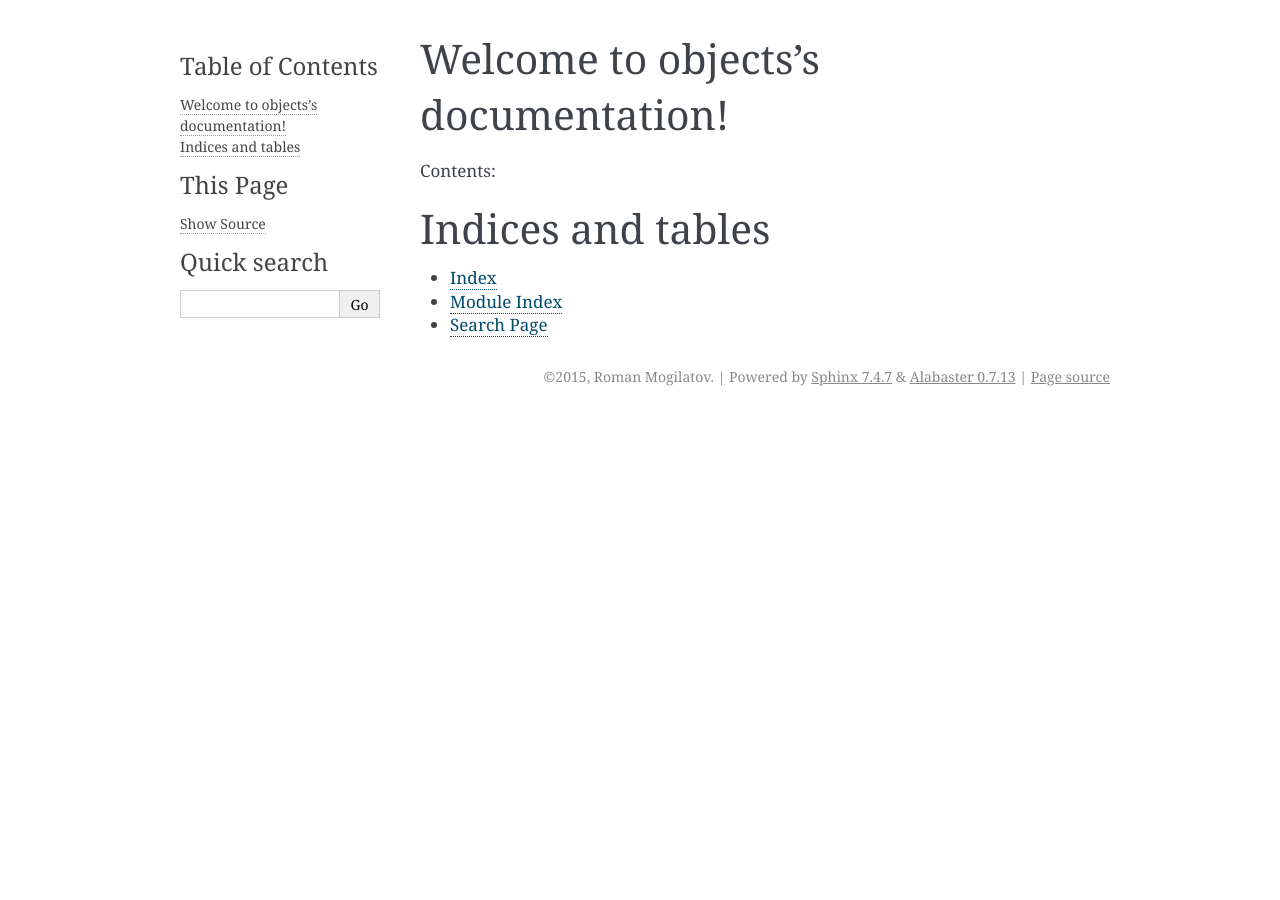
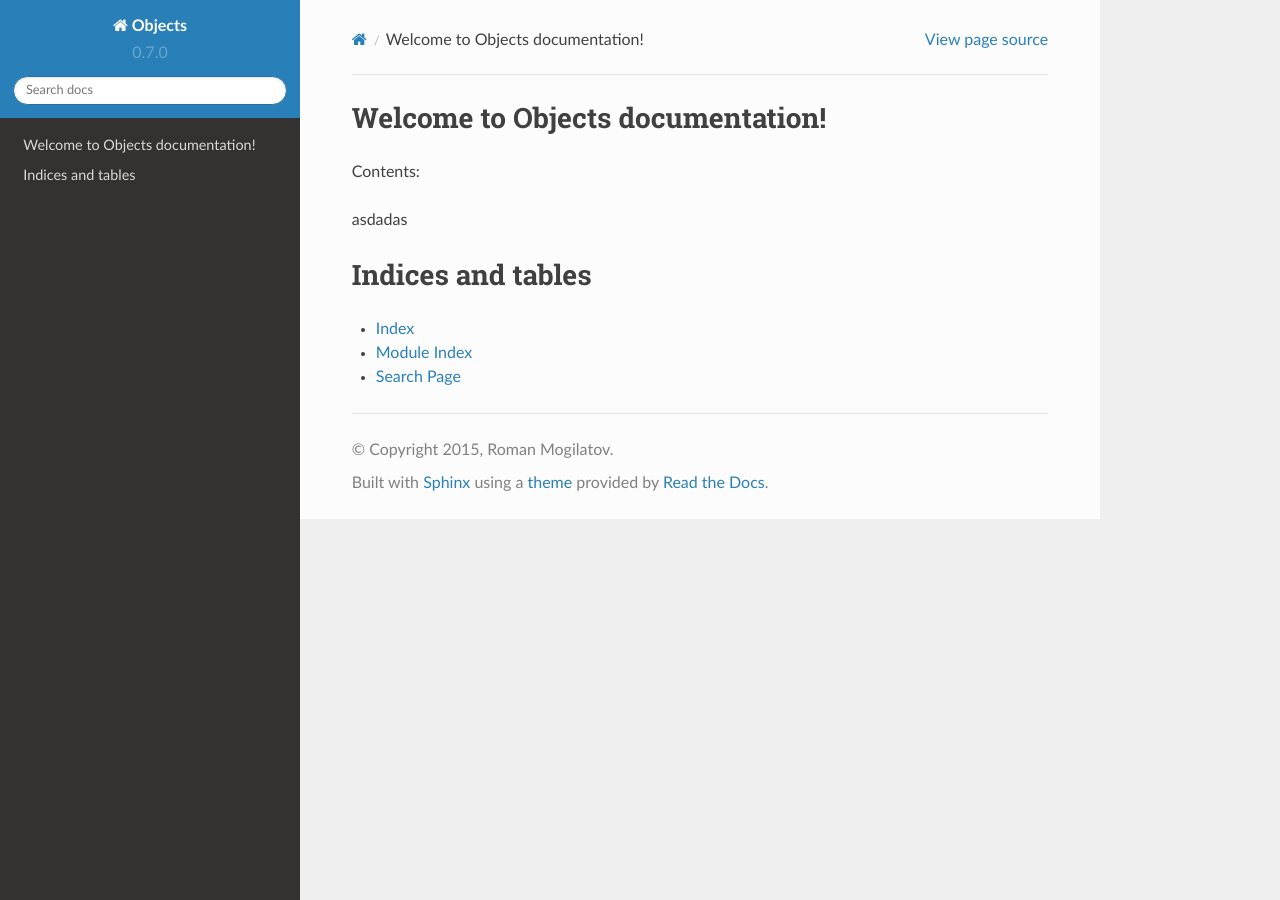
Before and after one commit to ets-labs/python-dependency-injector, a Sphinx documentation site: the page built from docs/index.rst, in a window 1280 px wide. Built offline with Sphinx 7.4.7 and the Read the Docs theme 2.0.0, drawn with Linux system fonts in a browser that asks for light colours.

Commit message:
Adding rtd theme, name update

```diff
--- a/docs/conf.py
+++ b/docs/conf.py
@@ -1,6 +1,6 @@
 # -*- coding: utf-8 -*-
 #
-# objects documentation build configuration file, created by
+# Objects documentation build configuration file, created by
 # sphinx-quickstart on Wed Apr  1 17:36:06 2015.
 #
 # This file is execfile()d with the current directory set to its
@@ -46,7 +46,7 @@
 master_doc = 'index'
 
 # General information about the project.
-project = u'objects'
+project = u'Objects'
 copyright = u'2015, Roman Mogilatov'
 author = u'Roman Mogilatov'
 
@@ -202,6 +202,17 @@
 # Output file base name for HTML help builder.
 htmlhelp_basename = 'objectsdoc'
 
+# on_rtd is whether we are on readthedocs.org, this line of code grabbed from
+# docs.readthedocs.org
+on_rtd = os.environ.get('READTHEDOCS', None) == 'True'
+
+if not on_rtd:  # only import and set the theme if we're building docs locally
+    import sphinx_rtd_theme
+    html_theme = 'sphinx_rtd_theme'
+    html_theme_path = [sphinx_rtd_theme.get_html_theme_path()]
+# otherwise, readthedocs.org uses their theme by default, so no need to
+# specify it
+
 # -- Options for LaTeX output ---------------------------------------------
 
 latex_elements = {
@@ -222,7 +233,7 @@
 # (source start file, target name, title,
 #  author, documentclass [howto, manual, or own class]).
 latex_documents = [
-  (master_doc, 'objects.tex', u'objects Documentation',
+  (master_doc, 'Objects.tex', u'Objects Documentation',
    u'Roman Mogilatov', 'manual'),
 ]
 
@@ -252,7 +263,7 @@
 # One entry per manual page. List of tuples
 # (source start file, name, description, authors, manual section).
 man_pages = [
-    (master_doc, 'objects', u'objects Documentation',
+    (master_doc, 'Objects', u'Objects Documentation',
      [author], 1)
 ]
 
@@ -266,8 +277,8 @@
 # (source start file, target name, title, author,
 #  dir menu entry, description, category)
 texinfo_documents = [
-  (master_doc, 'objects', u'objects Documentation',
-   author, 'objects', 'One line description of project.',
+  (master_doc, 'Objects', u'Objects Documentation',
+   author, 'Objects', 'One line description of project.',
    'Miscellaneous'),
 ]
 
--- a/docs/index.rst
+++ b/docs/index.rst
@@ -1,12 +1,14 @@
-.. objects documentation master file, created by
+.. Objects documentation master file, created by
    sphinx-quickstart on Wed Apr  1 17:36:06 2015.
    You can adapt this file completely to your liking, but it should at least
    contain the root `toctree` directive.
 
-Welcome to objects's documentation!
-===================================
+Welcome to Objects documentation!
+=================================
 
 Contents:
+
+asdadas
 
 .. toctree::
    :maxdepth: 2
```
